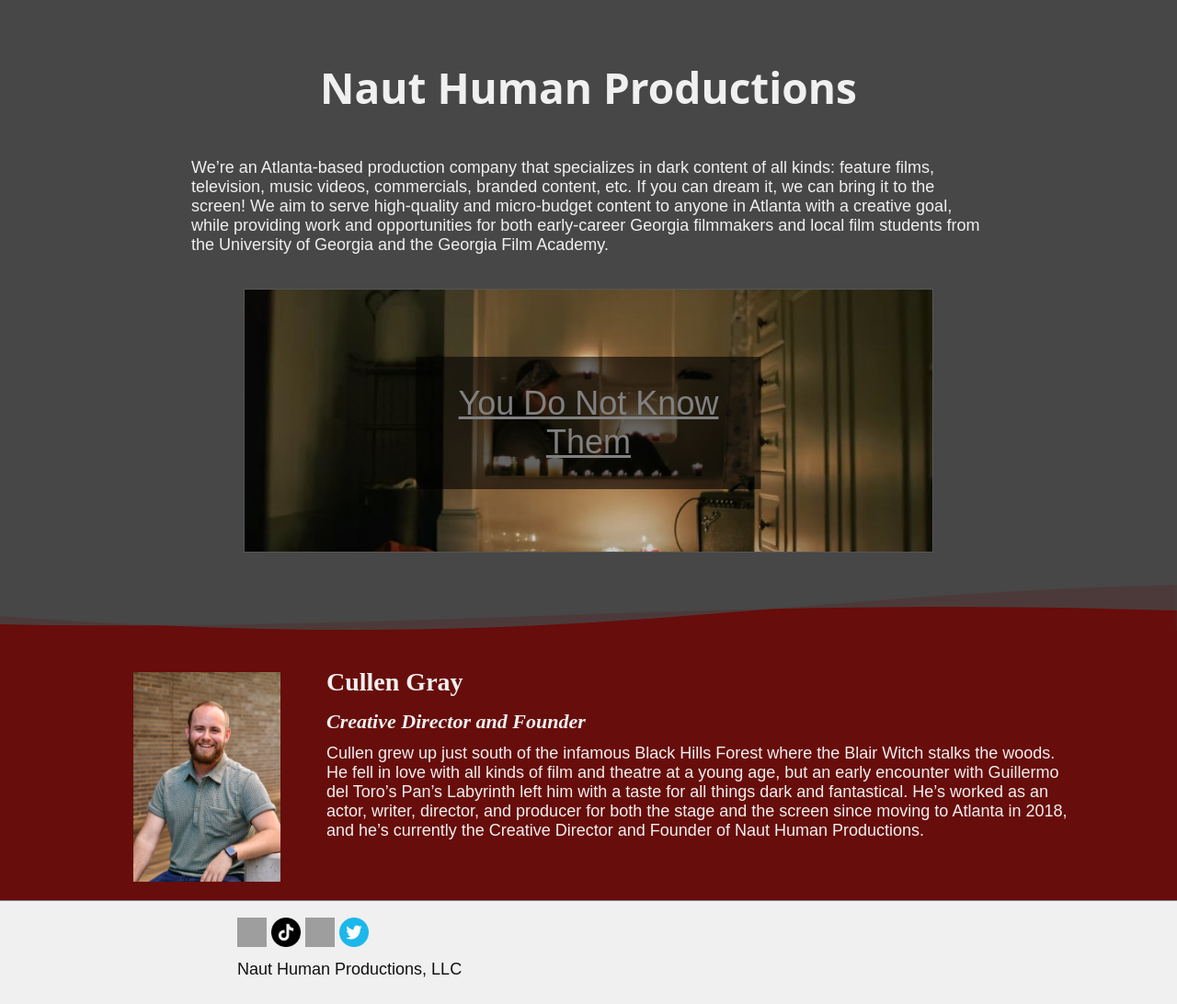
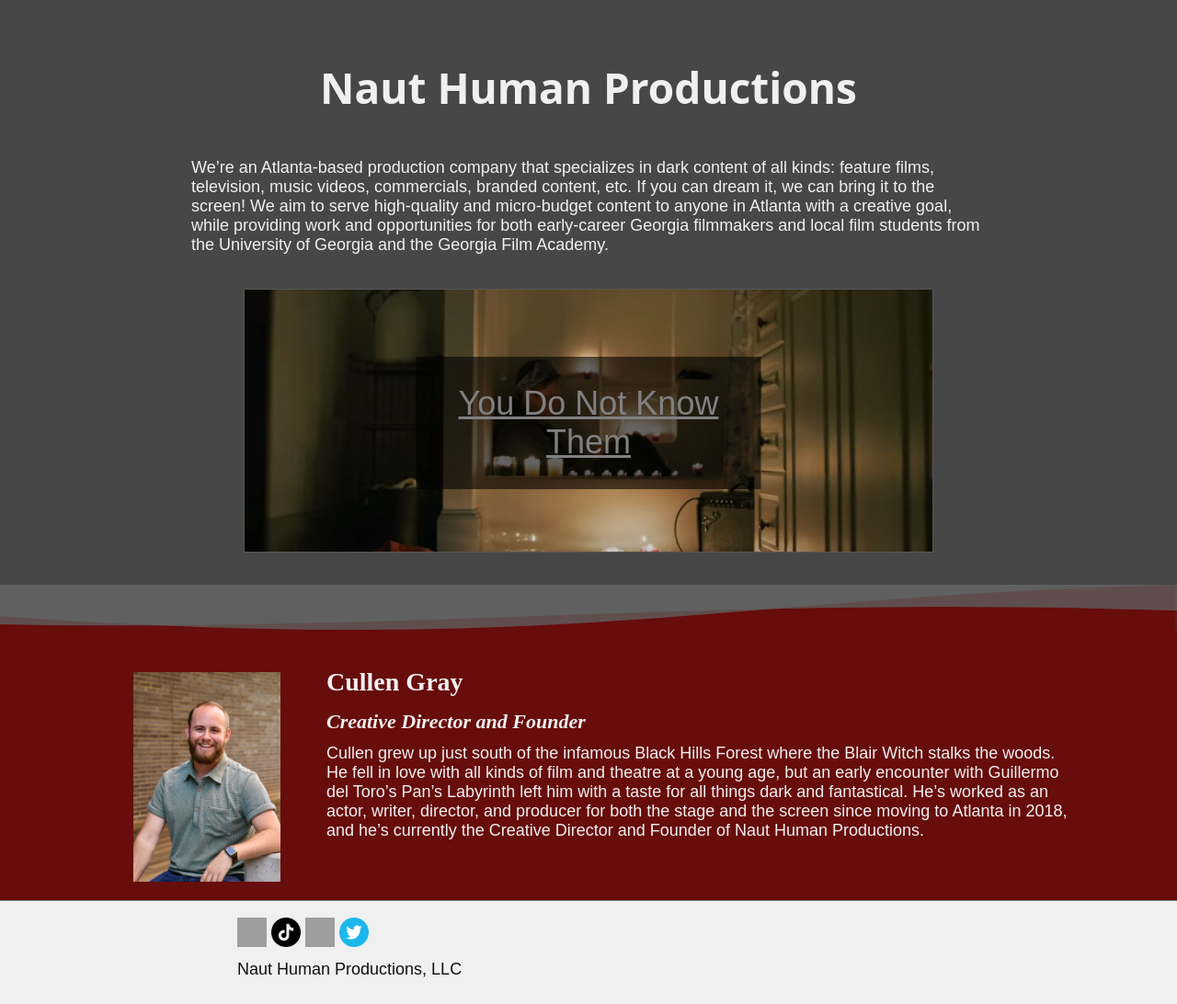
Before and after one commit to nauthuman/nauthuman.github.io, a Jekyll site: the page built from index2.html, in a window 1280 px wide. Shown: the whole page at 92% size. Built offline with Jekyll 4.4.1, drawn with Linux system fonts in a browser that asks for light colours; some web fonts are replaced.

Commit message:
Update divider_test.html

```diff
--- a/_includes/divider_test.html
+++ b/_includes/divider_test.html
@@ -1,13 +1,13 @@
 <style>
 #LayerHeader
 {
-   background-color: #474747;
+   background-color: #606060;
    background-image: none;
    margin: 0;
 }
 #LayerCurve2
 {
-   background-color: #474747;
+   background-color: #606060;
    background-image: none;
    margin: 0;
 }
```
